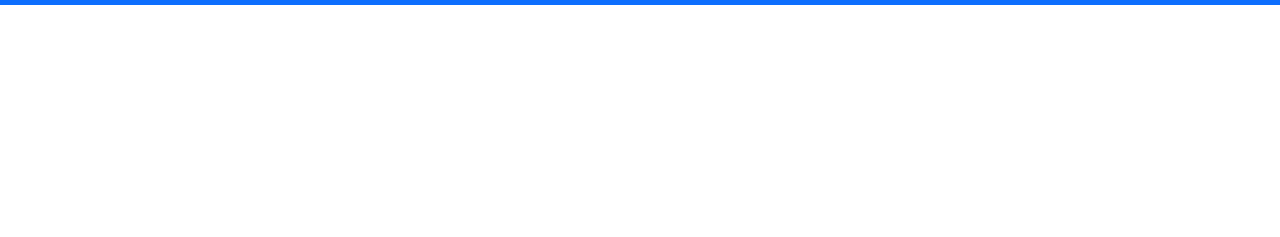
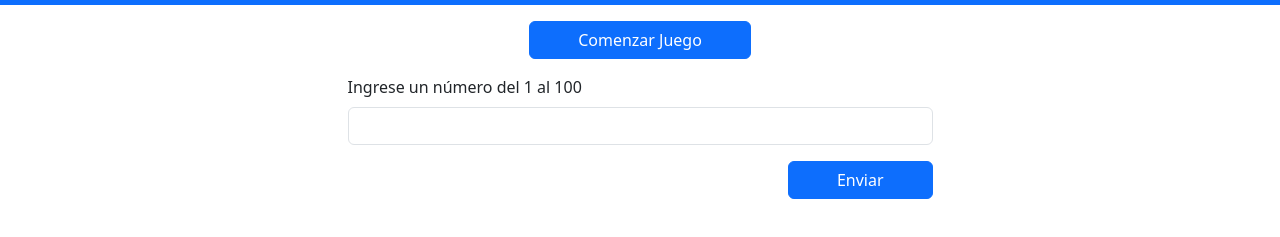
Before and after one commit to anasoledad/tp5-ejercicio1-js, a plain HTML site: page index.html in a window 1280 px wide. Shown: the part 51-288 px from the top of the page. Drawn offline with nearby package versions, Linux system fonts and the light colour scheme.

Commit message:
Se agregó el formulario y botones

```diff
--- a/index.html
+++ b/index.html
@@ -20,7 +20,24 @@
             </div>
           </nav>
     </header>
-    <main></main>
+    <main>
+        <section class="container">
+            <article class="mx-3 mx-md-5">
+                <div class="col-12 py-3 d-flex justify-content-center align-items-center">
+                    <button type="submit" class="btn btn-primary px-5">Comenzar Juego</button>
+                </div>
+                <form class="row  d-flex justify-content-center align-items-center">
+                    <div class="col-md-7">
+                        <label for="inputNumero" class="form-label">Ingrese un número del 1 al 100</label>
+                        <input type="text" class="form-control" id="inputNumero">
+                    </div>
+                    <div class="col-md-7 py-3 d-flex justify-content-end">
+                        <button type="submit" class="btn btn-primary px-5">Enviar</button>
+                    </div>
+                </form>
+            </article>
+        </section>
+    </main>
     <footer></footer>
     <script src="https://cdn.jsdelivr.net/npm/bootstrap@5.3.0-alpha2/dist/js/bootstrap.bundle.min.js" integrity="sha384-qKXV1j0HvMUeCBQ+QVp7JcfGl760yU08IQ+GpUo5hlbpg51QRiuqHAJz8+BrxE/N" crossorigin="anonymous"></script>
 </body>
```
